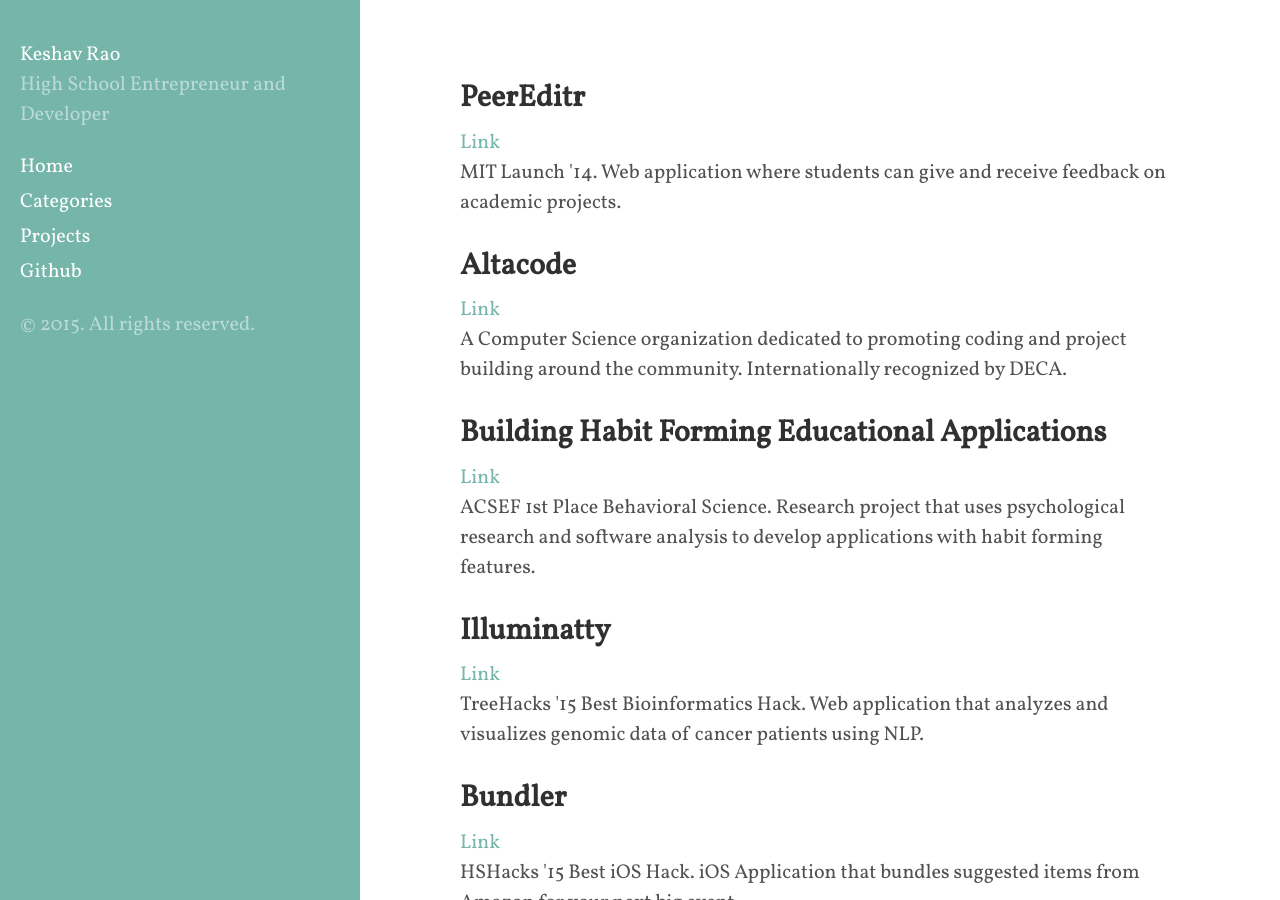
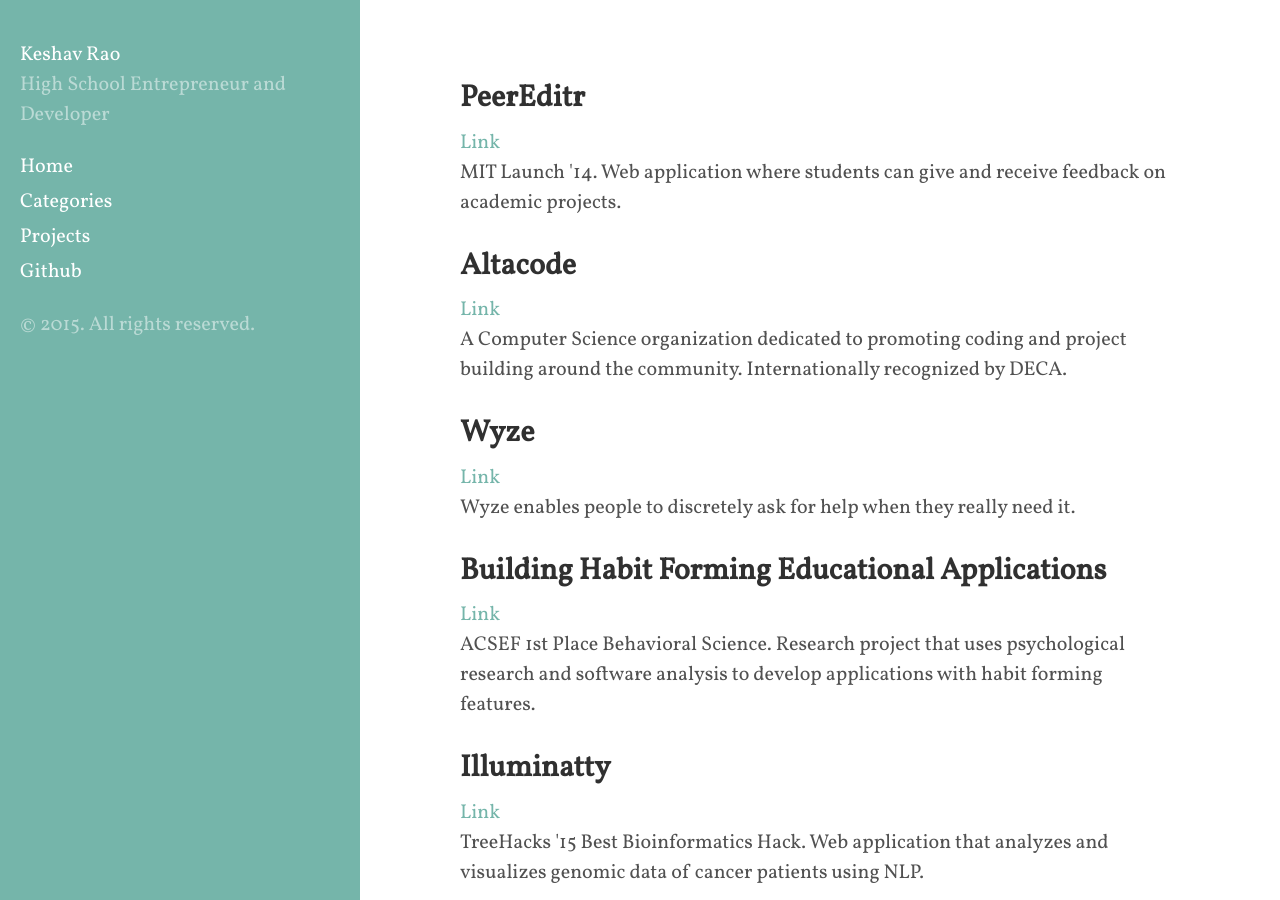
Before and after one commit to keshav55/MySite, a Jekyll site: the page built from projects/index.html, in a window 1280 px wide and 900 px high. Built offline with Jekyll 4.4.1, drawn with Linux system fonts in a browser that asks for light colours.

Commit message:
quik fix

```diff
--- a/_data/projects.yml
+++ b/_data/projects.yml
@@ -10,6 +10,13 @@
     link:     altacode.org
   date:     2014-
   description:  A Computer Science organization dedicated to promoting coding and project building around the community. Internationally recognized by DECA.
+  images:
+
+- title:    Wyze
+  links:
+    link:     http://challengepost.com/software/wyze
+  date:     2015-
+  description:  Wyze enables people to discretely ask for help when they really need it.
   images:
 
 - title:    Building Habit Forming Educational Applications
@@ -42,7 +49,7 @@
 
 - title:    Dunno
   links:
-    link:     https://link.apple.com/us/app/robo-bird/id942321586?mt=8
+    link:     http://challengepost.com/software/dunno
   date:     2014-
   description:   PennApps '14. iOS Application that uses location based services to push a question to people near your location
   images:
```
